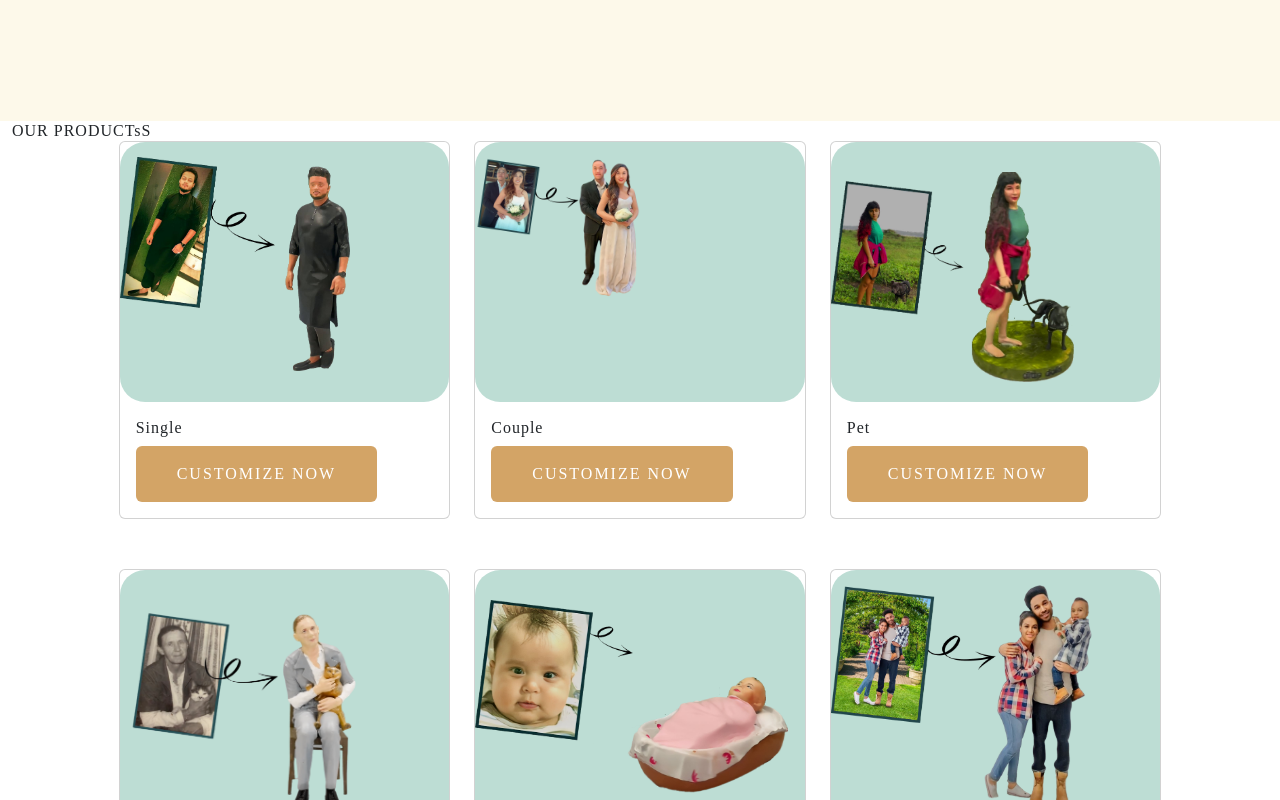
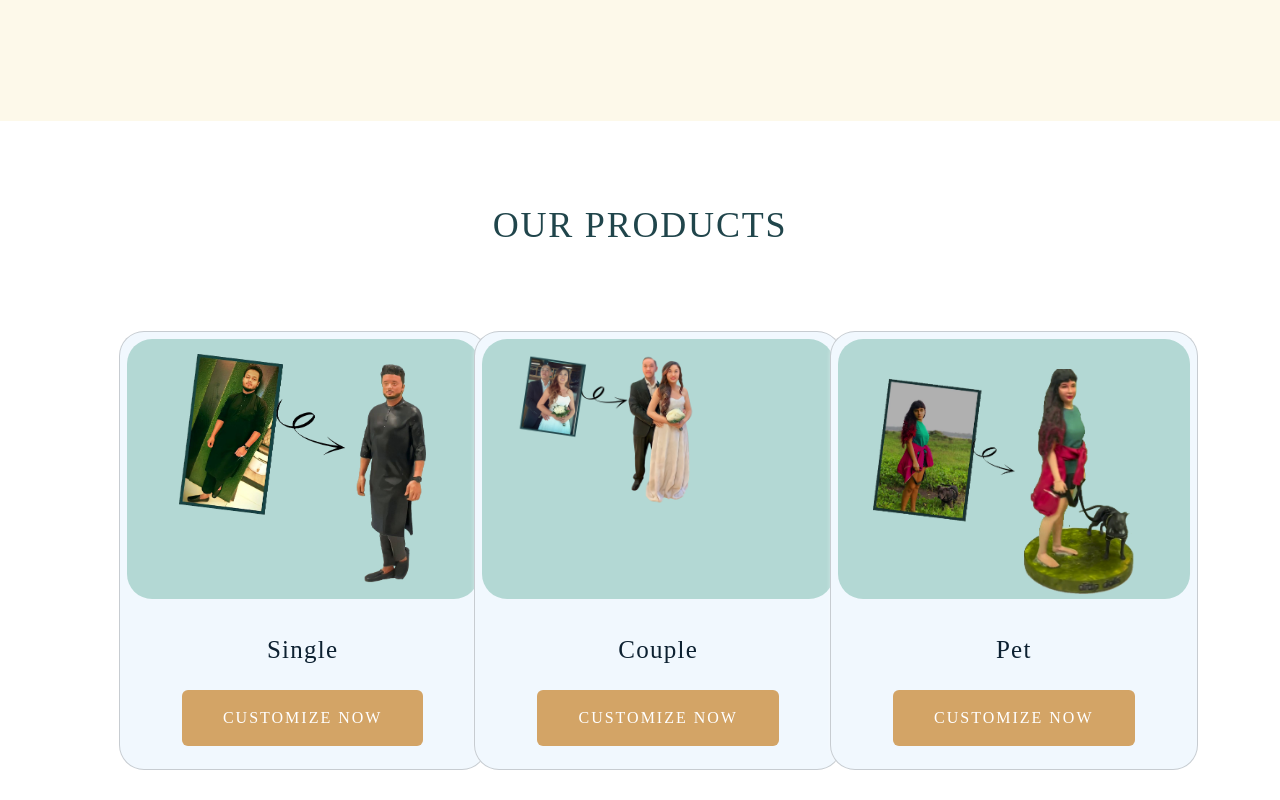
Before and after one commit to Gaurav-2k1/proj, a Nuxt app: page / in a window 1280 px wide. Shown: the part 4900-5700 px from the top of the page. Built offline with nearby package versions, Linux system fonts and the light colour scheme.

Commit message:
Fixed Products section

```diff
--- a/components/Products.vue
+++ b/components/Products.vue
@@ -1,9 +1,9 @@
 <template>
-  <div class="row ourProductss" id="OurProductss">
+  <div class="row ourProducts" id="OurProducts">
     <div class="col">
       <div class="row">
         <div class="col">
-          <h3>OUR PRODUCTsS</h3>
+          <h3>OUR PRODUCTS</h3>
         </div>
       </div>
       <div class="row">
@@ -144,4 +144,4 @@
 export default {};
 </script>
 
-<style scoped></style>
+<style></style>
```
